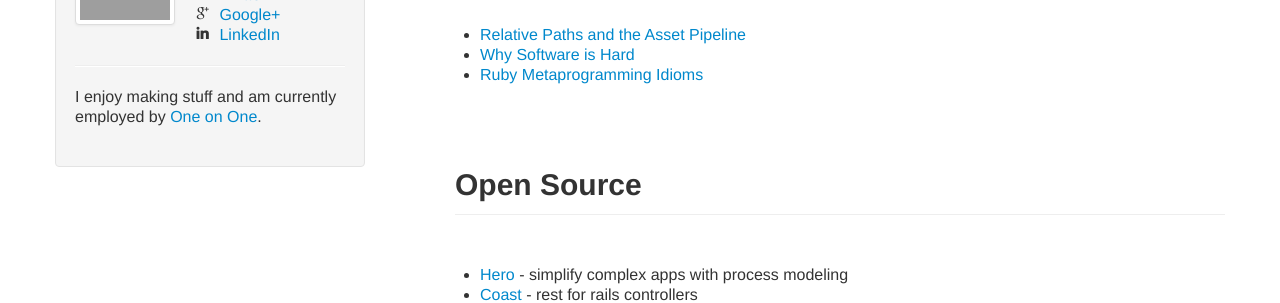
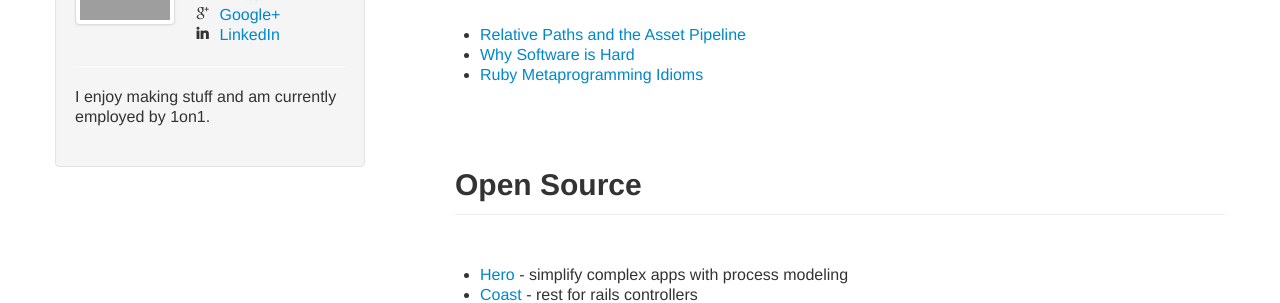
Before and after one commit to hopsoft/hopsoft.github.io, a Jekyll site: the page built from index.markdown, in a window 1280 px wide. Shown: the part 145-448 px from the top of the page. Built offline with Jekyll 4.4.1, drawn with Linux system fonts in a browser that asks for light colours; grey boxes are pictures that could not be loaded.

Commit message:
Another status update.

```diff
--- a/index.markdown
+++ b/index.markdown
@@ -16,7 +16,7 @@ layout: bootstrap
     </ul>
     <hr />
     <p>
-      I enjoy making stuff and am currently employed by <a href="http://www.1on1.com/">One on One</a>.
+      I enjoy making stuff and am currently employed by 1on1.
     </p>
   </div>
 
```
